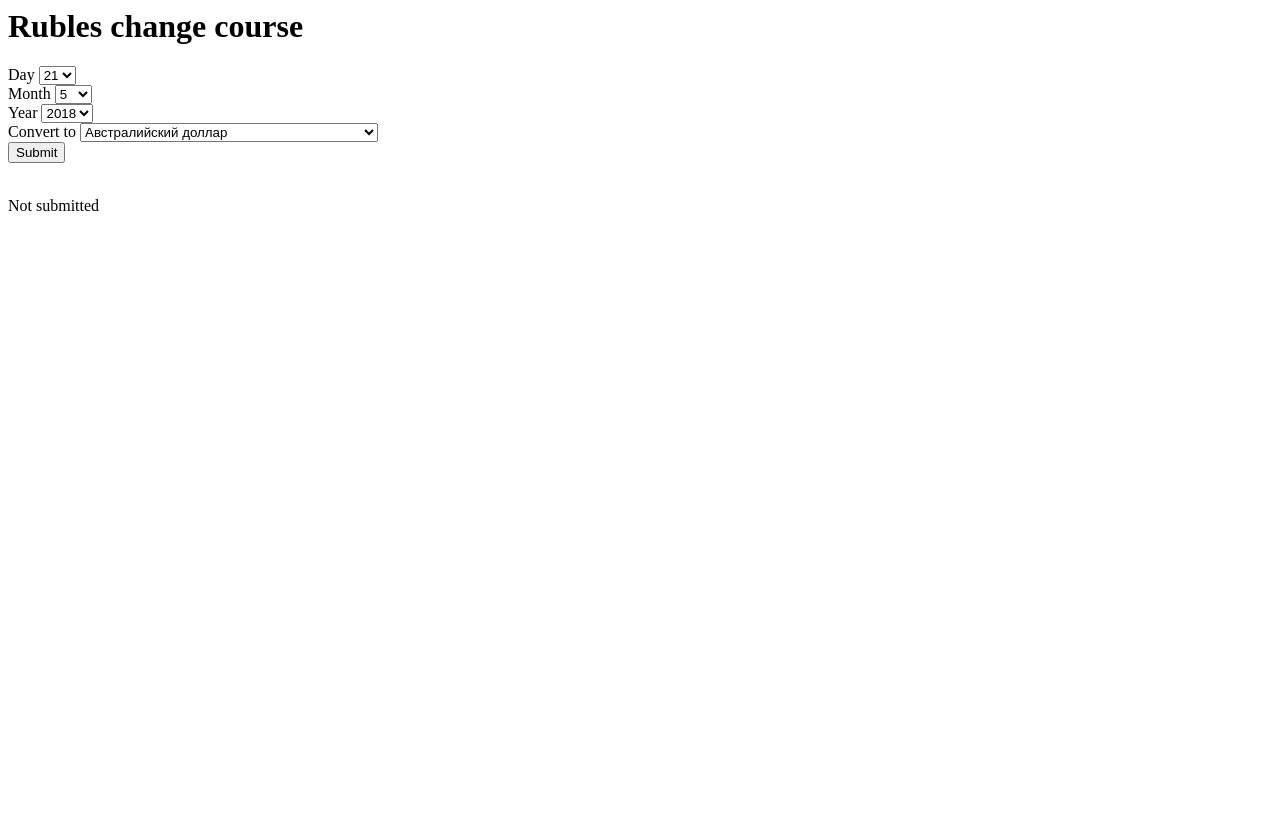
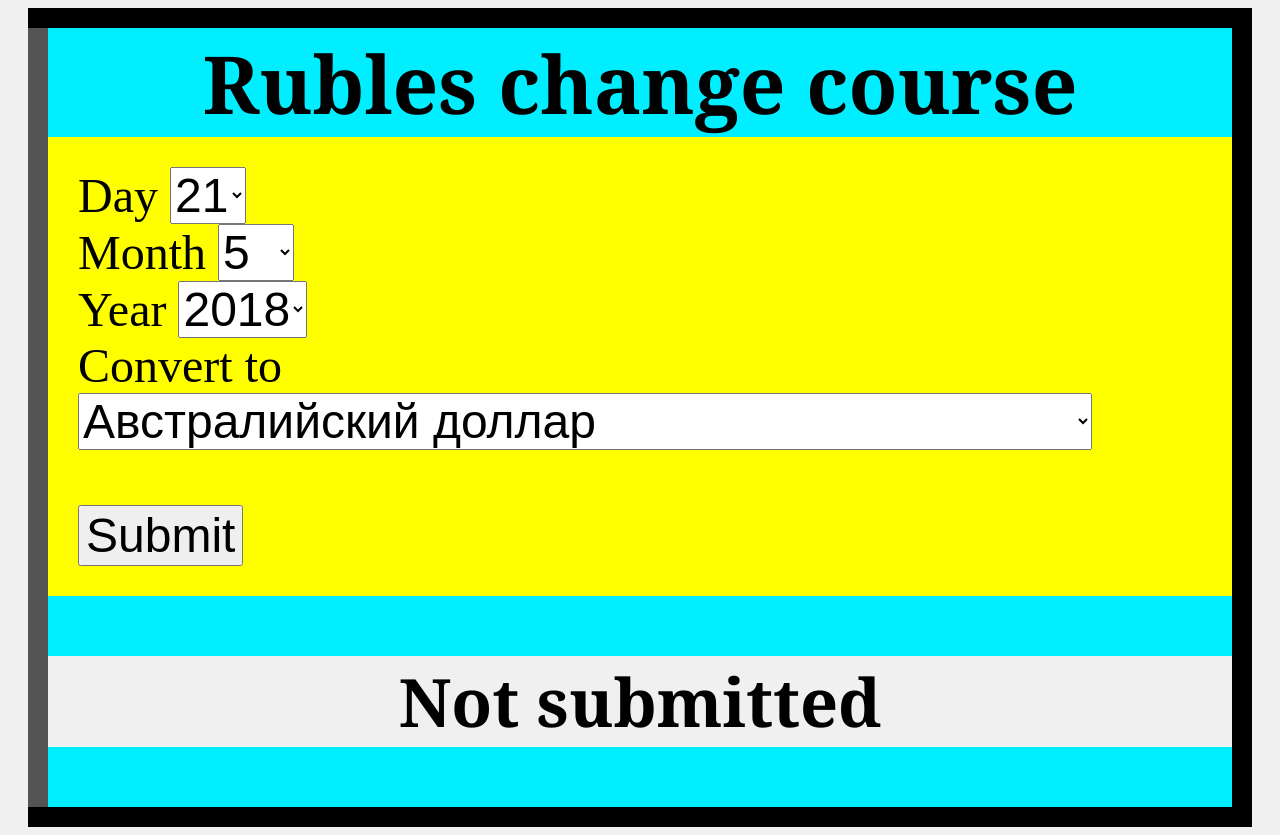
Before and after one commit to Vemmy124/Course_site, a Flask app: page / in a window 1280 px wide. Before the commit the page ends 211 px from the top, so only its background shows below. Run offline with Flask 2, Linux system fonts and the light colour scheme.

Commit message:
changed site style

```diff
--- a/templates/index.html
+++ b/templates/index.html
@@ -1,19 +1,36 @@
 <html>
 <head>
+
 <title>Rubles Course</title>
+
+<meta charset="utf-8">
+<link rel="stylesheet" href="mycss.css">
 </head>
+
 <body>
+<h3>h</h3>
 <h1>Rubles change course</h1>
-<form method="post" enctype=multipart/form-data>
+<form method="post" enctype=multipart/form-data align="middle">
+
+
 {{ form.hidden_tag() }}
+
 {% for element in form %}
+
 {% if element.widget.input_type != 'hidden' %}
+
 {{ element.label }} {{ element() }} <br>
+
 {% endif %}
+
 {% endfor %}
-        <input type="submit">
+
+<br><input type="submit">
+
+
 </form>
-<br>
-{{ result }}
+<p align="middle"><h2>{{ result }}</h2>
+</p>
 </body>
 </html>
+<h3>h</h3>
--- /dev/null
+++ b/templates/mycss.css
@@ -0,0 +1,72 @@
+body {
+	background-color: #f0f0f0;
+}
+
+h1 {
+	margin-top: 0px;
+	margin-bottom: 0px;
+	margin-left: 20px;
+	margin-right: 20px;
+	border-left: 20px outset black;
+	border-right: 20px outset black;
+	font-family: Georgia, Times, serif;
+	text-align: center;
+	font-size: 60pt;
+	background-color: #00eeff;
+}
+
+h2 {
+	margin-top: 0px;
+	margin-bottom: 0px;
+	margin-left: 20px;
+	margin-right: 20px;
+	border-left: 20px outset black;
+	border-right: 20px outset black;
+	font-family: Georgia, Times, serif;
+	text-align: center;
+	font-size: 50pt;
+}
+
+h3 {
+	margin-top: 0px;
+	margin-bottom: 0px;
+	margin-left: 20px;
+	margin-right: 20px;
+	height: 20px;
+	background-color: black;
+}
+
+form {
+	margin-top: 0px;
+	margin-bottom: 0px;
+	margin-left: 20px;
+	margin-right: 20px;
+	border-left: 20px outset black;
+	border-right: 20px outset black;
+	padding: 30px;
+	text-align: left;
+	font-size: 36pt;
+	background-color: #ffff00;
+}
+
+p {
+	margin-top: 0px;
+	margin-bottom: 0px;
+	margin-right: 20px;
+	margin-left: 20px;
+	margin-right: 20px;
+	border-left: 20px outset black;
+	border-right: 20px outset black;
+	text-align: center;
+	padding: 30px;
+	font-size: 50pt;
+	background-color: #00eeff;
+}
+
+select {
+	font-size: 36pt;
+}
+
+input {
+	font-size: 36pt;
+}
```
Lines whose indentation alone changed are shown as unchanged.
